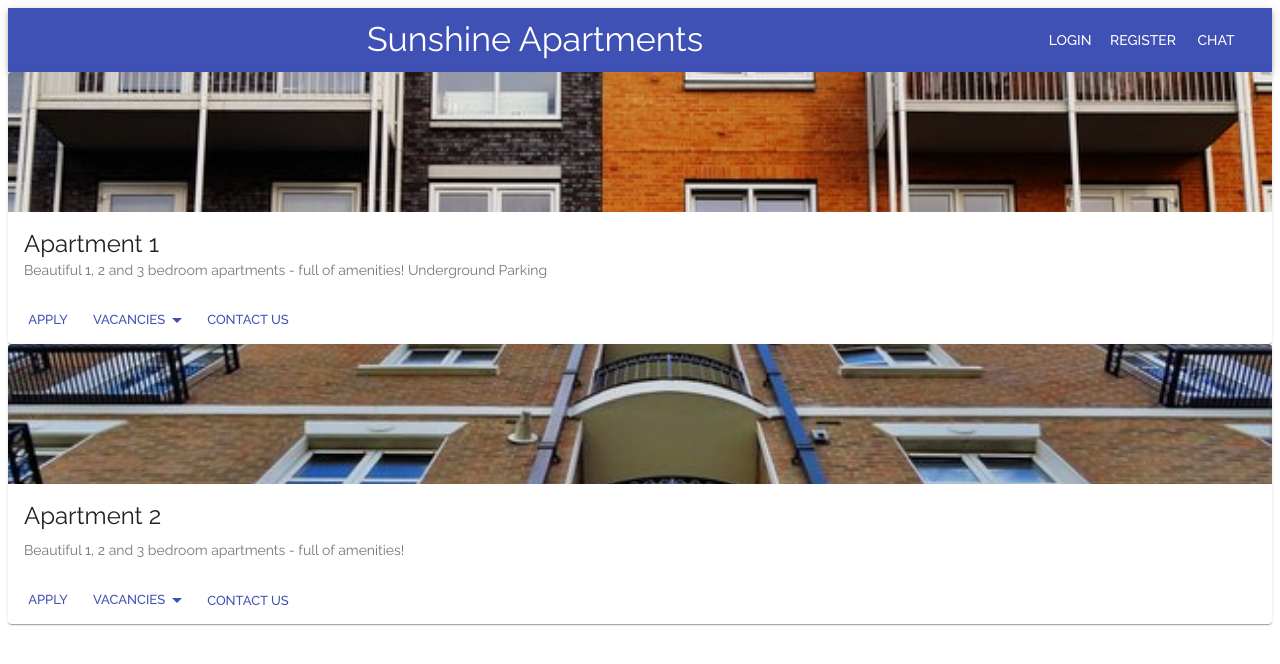
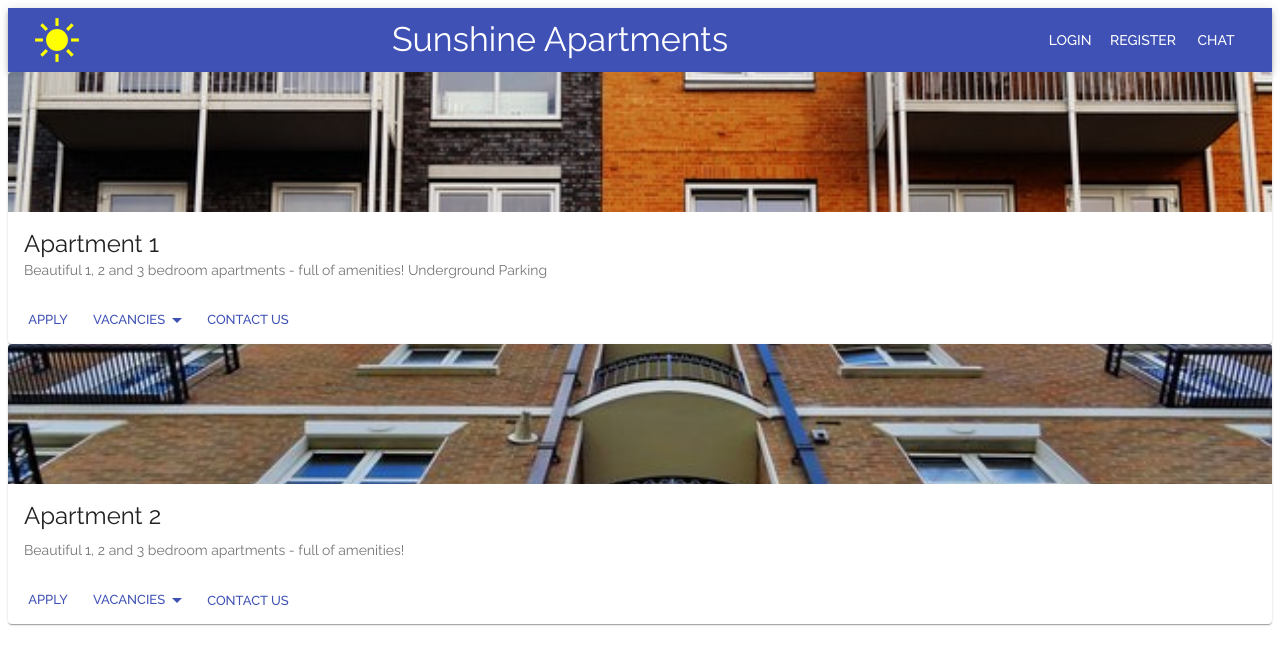
Before and after one commit to dean-e-peterson/csc450-apartment, a React (Create React App) app in the folder client/: page / in a window 1280 px wide. Shown: the top 664 px of the page. Built offline with nearby package versions, Linux system fonts and the light colour scheme; no server answers.

Commit message:
Add logo

```diff
--- a/client/src/layout/ButtonAppBar.js
+++ b/client/src/layout/ButtonAppBar.js
@@ -65,6 +65,7 @@ const ButtonAppBar = ({ authUser, setAuthUser }) => {
   return (
     <AppBar position='static'>
       <Toolbar>
+        <img src="images/logo.svg" height="50" width="50" />
         <Typography
           style={{ textAlign: "Center" }}
           variant='h4'
```
Also changed, not shown: client/public/images/dummy.svg (deleted), client/public/images/logo.svg (added).
